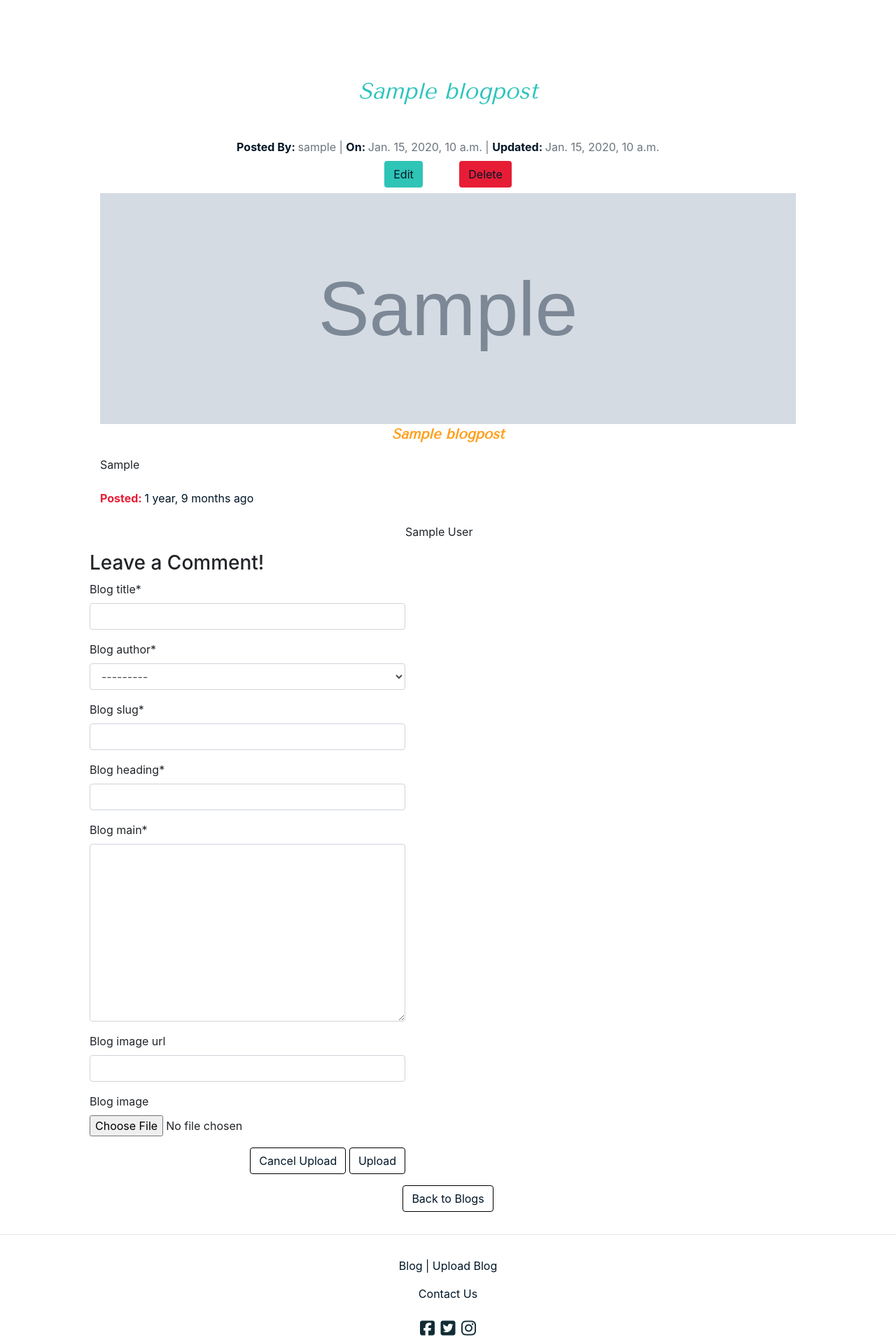
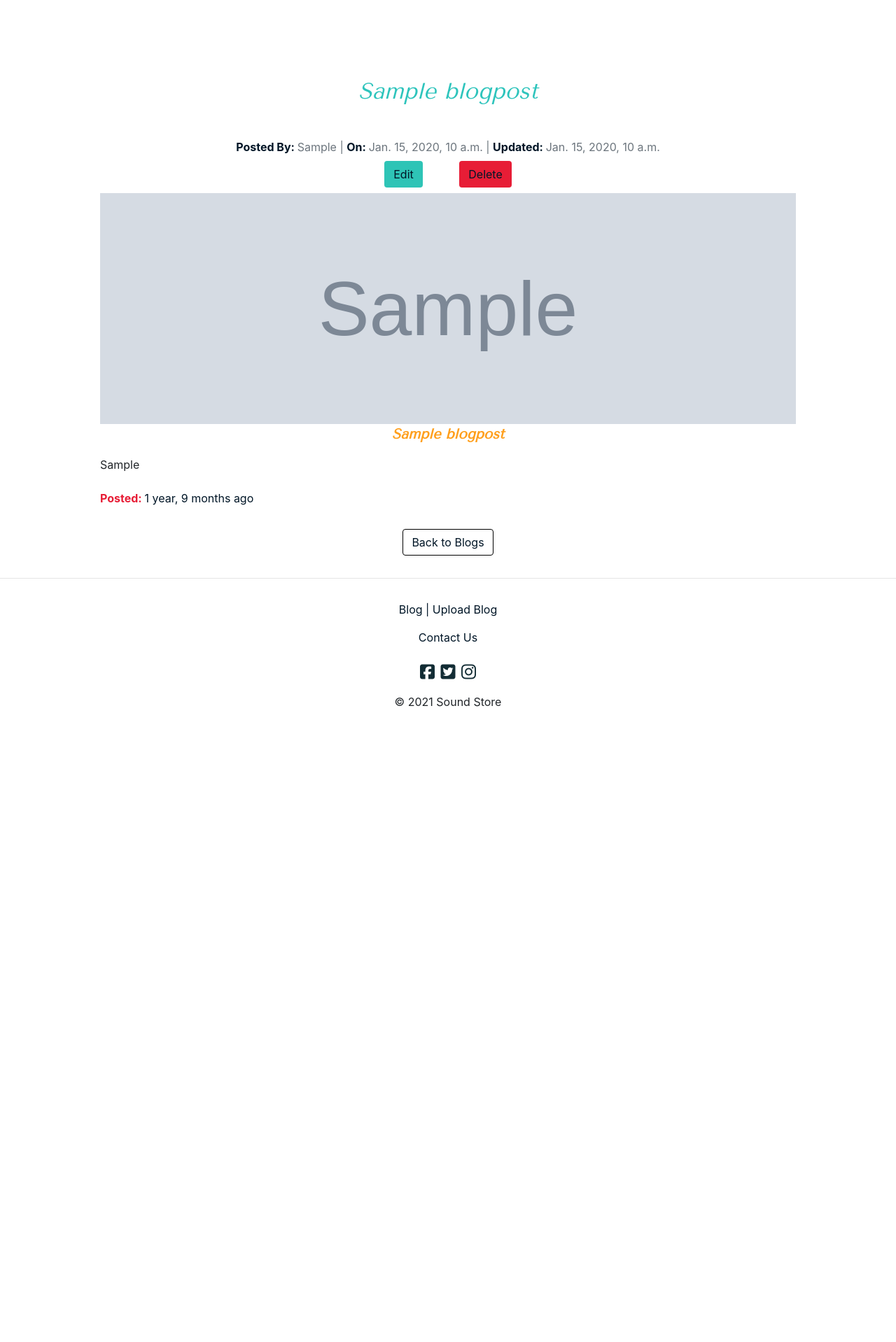
Before and after one commit to Code-Institute-Submissions/sound-store-ms4, a Django app: template blog/templates/blog/full_blog.html in a window 1280 px wide. Shown: the part 148-2066 px from the top of the page at 70% size. After the commit the page ends 1158 px from the top, so only its background shows below. Run offline with Django 3.2, Linux system fonts and the light colour scheme; the template is opened without the code that fills it: values that come from a table or form of the project are taken from there, others are empty; a user stored in the database is signed in; tables that the repository leaves empty hold one stand-in row (values such as "Sample post"); grey boxes marked "Sample" are stand-in pictures; some libraries are stand-ins or nearby versions; some web fonts are replaced.

Commit message:
Remove code from blog views.py

```diff
--- a/blog/templates/blog/full_blog.html
+++ b/blog/templates/blog/full_blog.html
@@ -26,7 +26,7 @@
 <div class="container">
     <div class="row">
         <div class="col-12 center">
-             <span class="dark-blue"><strong>Posted By: </strong><span class="text-muted">{{ blogs.blog_author }}  |  </span></span>
+             <span class="dark-blue"><strong>Posted By: </strong><span class="text-muted">{{ blogs.blog_author|capfirst }}  |  </span></span>
              <span class="dark-blue"><strong>On: </strong><span class="text-muted">{{ blogs.blog_created }}  |  </span></span>
              <span class="dark-blue"><strong>Updated: </strong><span class="text-muted">{{ blogs.blog_updated }}</span></span>
         </div>
@@ -59,34 +59,9 @@
             <p>{{ blogs.blog_main }}</p>
           <p class="red mt-4"><strong>Posted: </strong><span class="dark-blue">{{ blogs.blog_created | timesince }} ago</span></p>
         </div>
-
-
-
-        <!--Blog Comments-->
-       <div class="mt-5">
-            {% if user.is_authenticated %}
-            <form method='POST' action="{% url 'full_post' blogs.id %}">
-            <h3>Leave a Comment!</h3>
-            {% csrf_token %}
-            {{ form | crispy }}
-            <div class="text-right">
-                <a class="btn btn-links" href="{% url 'blog_post_page' %}">Cancel Upload</a>
-                <button type="submit" class="btn btn-links">Upload</button>
-            </div>
-            {% endif %}
-            </form>
-        </div>
-        <div class="mt-2">
-            {% for comment in comments %}
-              <p>{{ comment.author_comment }}</p>
-            {% endfor %}
-        </div>
         <div>
-
-        </div>
-
-
-        <div class="col-12">
+    </div>
+       <div class="col-12">
             <p class="center">
                 <a href="{% url 'blog_post_page' %}" class="btn btn-links mt-3">Back to Blogs</a>
               </p>
--- a/blog/views.py
+++ b/blog/views.py
@@ -91,14 +91,8 @@ def delete_blog(request, blog_id):
 
 def full_post(request, blog_id):
     blogs = get_object_or_404(BlogPost, pk=blog_id)
-
-    comments = BlogComments.objects.filter(pk=blog_post_id)
-
-
-
     context = {
         'blogs': blogs,
-        'comments': comments,
     }
 
     return render(request, 'blog/full_blog.html', context)
```
